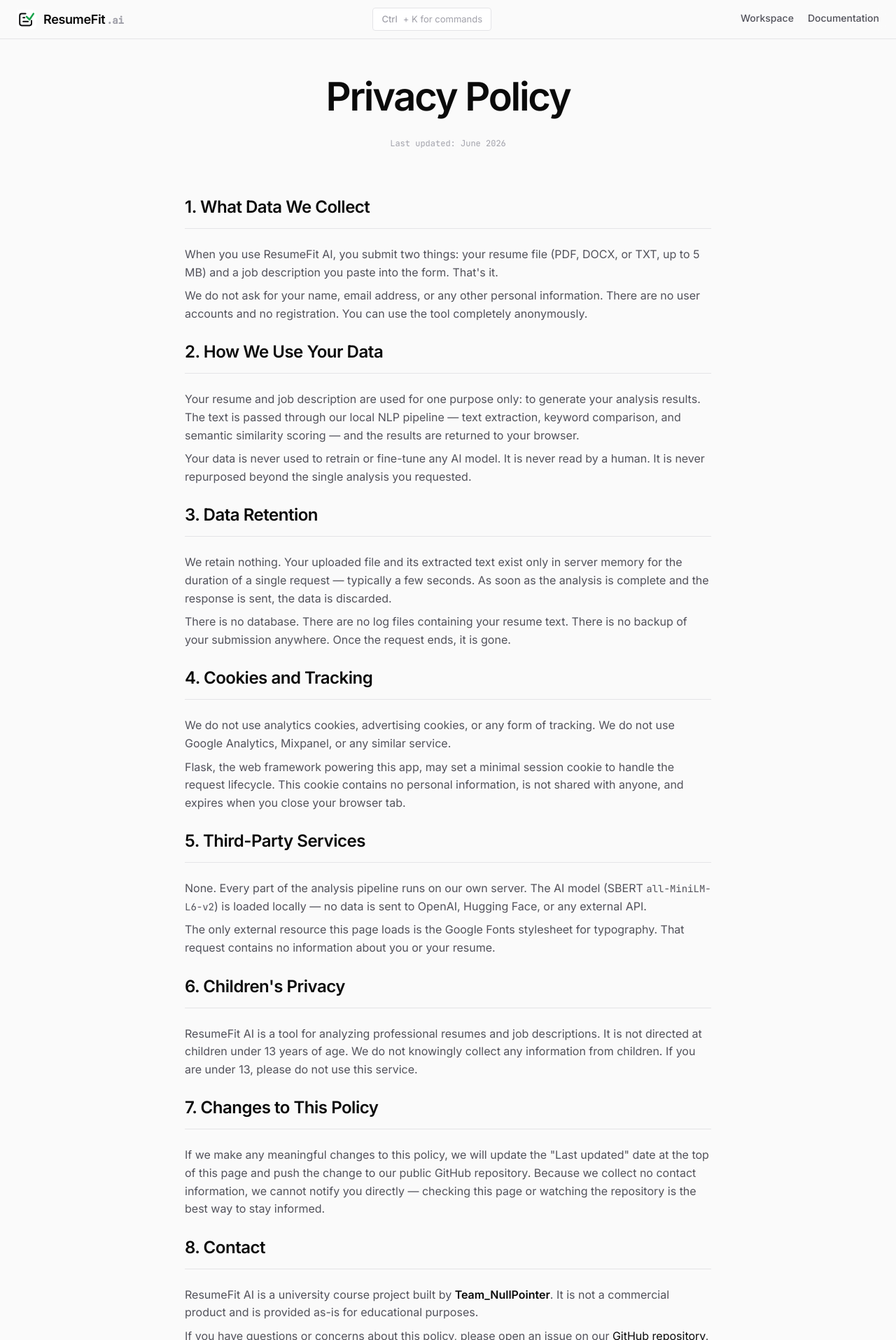
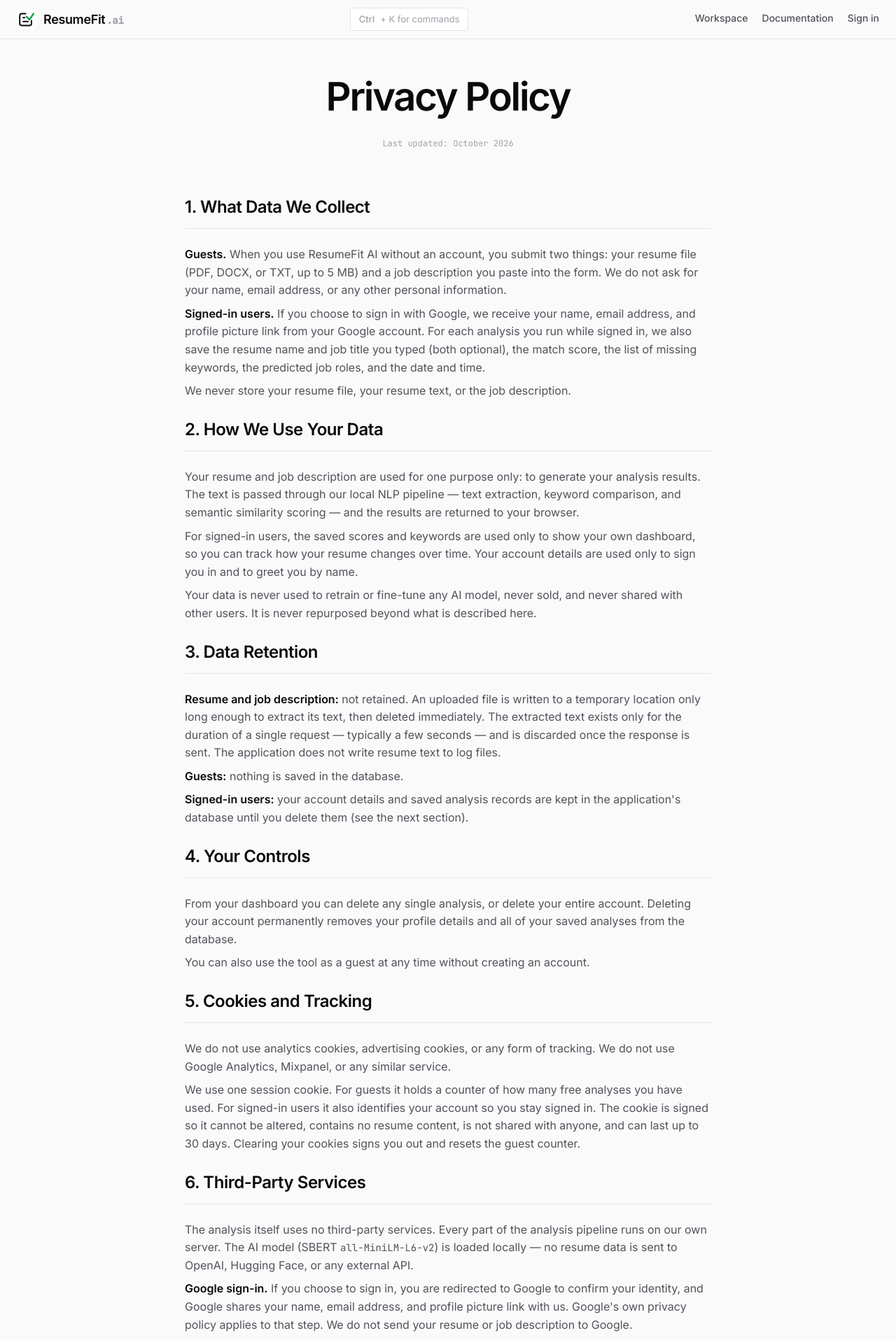
Before and after one commit to codexrayhan/resumefit-ai, a Flask app: page /privacy in a window 1280 px wide. Shown: the top 1915 px of the page at 70% size. Run offline with Flask 3, Linux system fonts and the light colour scheme.

Commit message:
docs: update privacy policy for accounts, saved history and Google sign-in

```diff
--- a/templates/privacy.html
+++ b/templates/privacy.html
@@ -40,6 +40,12 @@
       <nav class="header-nav" aria-label="Primary navigation">
         <a href="/" class="nav-link">Workspace</a>
         <a href="/docs" class="nav-link">Documentation</a>
+        {% if current_user.is_authenticated %}
+          <a href="/dashboard" class="nav-link">Dashboard</a>
+          <a href="/logout" class="nav-link">Log out</a>
+        {% else %}
+          <a href="/login" class="nav-link">Sign in</a>
+        {% endif %}
       </nav>
     </div>
   </header>
@@ -49,67 +55,93 @@
     <!-- Large introductory hero section -->
     <header class="help-hero">
       <h1>Privacy Policy</h1>
-      <div class="metadata-tag">Last updated: June 2026</div>
+      <div class="metadata-tag">Last updated: October 2026</div>
     </header>
     <div class="help-layout" style="grid-template-columns: 1fr; max-width: 800px; padding-top: 0;">
       <!-- The main text content for this legal page -->
       <section class="help-section">
 
         <h2 class="help-section-title">1. What Data We Collect</h2>
-        <p style="margin-bottom: 8px; color: var(--text-secondary); line-height: 1.6;">When you use ResumeFit AI, you
+        <p style="margin-bottom: 8px; color: var(--text-secondary); line-height: 1.6;"><strong
+            style="color: var(--text-primary);">Guests.</strong> When you use ResumeFit AI without an account, you
           submit two things: your resume file (PDF, DOCX, or TXT, up to 5 MB) and a job description you paste into the
-          form. That's it.</p>
-        <p style="margin-bottom: 24px; color: var(--text-secondary); line-height: 1.6;">We do not ask for your name,
-          email address, or any other personal information. There are no user accounts and no registration. You can use
-          the tool completely anonymously.</p>
+          form. We do not ask for your name, email address, or any other personal information.</p>
+        <p style="margin-bottom: 8px; color: var(--text-secondary); line-height: 1.6;"><strong
+            style="color: var(--text-primary);">Signed-in users.</strong> If you choose to sign in with Google, we
+          receive your name, email address, and profile picture link from your Google account. For each analysis you
+          run while signed in, we also save the resume name and job title you typed (both optional), the match score,
+          the list of missing keywords, the predicted job roles, and the date and time.</p>
+        <p style="margin-bottom: 24px; color: var(--text-secondary); line-height: 1.6;">We never store your resume
+          file, your resume text, or the job description.</p>
 
         <h2 class="help-section-title">2. How We Use Your Data</h2>
         <p style="margin-bottom: 8px; color: var(--text-secondary); line-height: 1.6;">Your resume and job description
           are used for one purpose only: to generate your analysis results. The text is passed through our local NLP
           pipeline — text extraction, keyword comparison, and semantic similarity scoring — and the results are returned
           to your browser.</p>
+        <p style="margin-bottom: 8px; color: var(--text-secondary); line-height: 1.6;">For signed-in users, the saved
+          scores and keywords are used only to show your own dashboard, so you can track how your resume changes over
+          time. Your account details are used only to sign you in and to greet you by name.</p>
         <p style="margin-bottom: 24px; color: var(--text-secondary); line-height: 1.6;">Your data is never used to
-          retrain or fine-tune any AI model. It is never read by a human. It is never repurposed beyond the single
-          analysis you requested.</p>
+          retrain or fine-tune any AI model, never sold, and never shared with other users. It is never repurposed
+          beyond what is described here.</p>
 
         <h2 class="help-section-title">3. Data Retention</h2>
-        <p style="margin-bottom: 8px; color: var(--text-secondary); line-height: 1.6;">We retain nothing. Your uploaded
-          file and its extracted text exist only in server memory for the duration of a single request — typically a few
-          seconds. As soon as the analysis is complete and the response is sent, the data is discarded.</p>
-        <p style="margin-bottom: 24px; color: var(--text-secondary); line-height: 1.6;">There is no database. There are
-          no log files containing your resume text. There is no backup of your submission anywhere. Once the request
-          ends, it is gone.</p>
+        <p style="margin-bottom: 8px; color: var(--text-secondary); line-height: 1.6;"><strong
+            style="color: var(--text-primary);">Resume and job description:</strong> not retained. An uploaded file is
+          written to a temporary location only long enough to extract its text, then deleted immediately. The extracted
+          text exists only for the duration of a single request — typically a few seconds — and is discarded once the
+          response is sent. The application does not write resume text to log files.</p>
+        <p style="margin-bottom: 8px; color: var(--text-secondary); line-height: 1.6;"><strong
+            style="color: var(--text-primary);">Guests:</strong> nothing is saved in the database.</p>
+        <p style="margin-bottom: 24px; color: var(--text-secondary); line-height: 1.6;"><strong
+            style="color: var(--text-primary);">Signed-in users:</strong> your account details and saved analysis
+          records are kept in the application's database until you delete them (see the next section).</p>
 
-        <h2 class="help-section-title">4. Cookies and Tracking</h2>
+        <h2 class="help-section-title">4. Your Controls</h2>
+        <p style="margin-bottom: 8px; color: var(--text-secondary); line-height: 1.6;">From your dashboard you can
+          delete any single analysis, or delete your entire account. Deleting your account permanently removes your
+          profile details and all of your saved analyses from the database.</p>
+        <p style="margin-bottom: 24px; color: var(--text-secondary); line-height: 1.6;">You can also use the tool as a
+          guest at any time without creating an account.</p>
+
+        <h2 class="help-section-title">5. Cookies and Tracking</h2>
         <p style="margin-bottom: 8px; color: var(--text-secondary); line-height: 1.6;">We do not use analytics cookies,
           advertising cookies, or any form of tracking. We do not use Google Analytics, Mixpanel, or any similar
           service.</p>
-        <p style="margin-bottom: 24px; color: var(--text-secondary); line-height: 1.6;">Flask, the web framework
-          powering this app, may set a minimal session cookie to handle the request lifecycle. This cookie contains no
-          personal information, is not shared with anyone, and expires when you close your browser tab.</p>
+        <p style="margin-bottom: 24px; color: var(--text-secondary); line-height: 1.6;">We use one session cookie. For
+          guests it holds a counter of how many free analyses you have used. For signed-in users it also identifies
+          your account so you stay signed in. The cookie is signed so it cannot be altered, contains no resume content,
+          is not shared with anyone, and can last up to 30 days. Clearing your cookies signs you out and resets the
+          guest counter.</p>
 
-        <h2 class="help-section-title">5. Third-Party Services</h2>
-        <p style="margin-bottom: 8px; color: var(--text-secondary); line-height: 1.6;">None. Every part of the analysis
-          pipeline runs on our own server. The AI model (SBERT <code
+        <h2 class="help-section-title">6. Third-Party Services</h2>
+        <p style="margin-bottom: 8px; color: var(--text-secondary); line-height: 1.6;">The analysis itself uses no
+          third-party services. Every part of the analysis pipeline runs on our own server. The AI model (SBERT <code
             style="font-family: var(--font-mono); font-size: 0.875em;">all-MiniLM-L6-v2</code>) is loaded locally — no
-          data is sent to OpenAI, Hugging Face, or any external API.</p>
-        <p style="margin-bottom: 24px; color: var(--text-secondary); line-height: 1.6;">The only external resource this
-          page loads is the Google Fonts stylesheet for typography. That request contains no information about you or
-          your resume.</p>
+          resume data is sent to OpenAI, Hugging Face, or any external API.</p>
+        <p style="margin-bottom: 8px; color: var(--text-secondary); line-height: 1.6;"><strong
+            style="color: var(--text-primary);">Google sign-in.</strong> If you choose to sign in, you are redirected to
+          Google to confirm your identity, and Google shares your name, email address, and profile picture link with
+          us. Google's own privacy policy applies to that step. We do not send your resume or job description to
+          Google.</p>
+        <p style="margin-bottom: 24px; color: var(--text-secondary); line-height: 1.6;">Pages load the Google Fonts
+          stylesheet for typography, and the dashboard loads the Chart.js library from the jsDelivr content network to
+          draw its chart. Those requests contain no information about your resume.</p>
 
-        <h2 class="help-section-title">6. Children's Privacy</h2>
+        <h2 class="help-section-title">7. Children's Privacy</h2>
         <p style="margin-bottom: 24px; color: var(--text-secondary); line-height: 1.6;">ResumeFit AI is a tool for
           analyzing professional resumes and job descriptions. It is not directed at children under 13 years of age. We
           do not knowingly collect any information from children. If you are under 13, please do not use this
           service.</p>
 
-        <h2 class="help-section-title">7. Changes to This Policy</h2>
+        <h2 class="help-section-title">8. Changes to This Policy</h2>
         <p style="margin-bottom: 24px; color: var(--text-secondary); line-height: 1.6;">If we make any meaningful
           changes to this policy, we will update the "Last updated" date at the top of this page and push the change to
-          our public GitHub repository. Because we collect no contact information, we cannot notify you directly —
-          checking this page or watching the repository is the best way to stay informed.</p>
+          our public GitHub repository. Checking this page or watching the repository is the best way to stay
+          informed.</p>
 
-        <h2 class="help-section-title">8. Contact</h2>
+        <h2 class="help-section-title">9. Contact</h2>
         <p style="margin-bottom: 8px; color: var(--text-secondary); line-height: 1.6;">ResumeFit AI is a university
           course project built by <strong style="color: var(--text-primary);">Team_NullPointer</strong>. It is not a
           commercial product and is provided as-is for educational purposes.</p>
```
